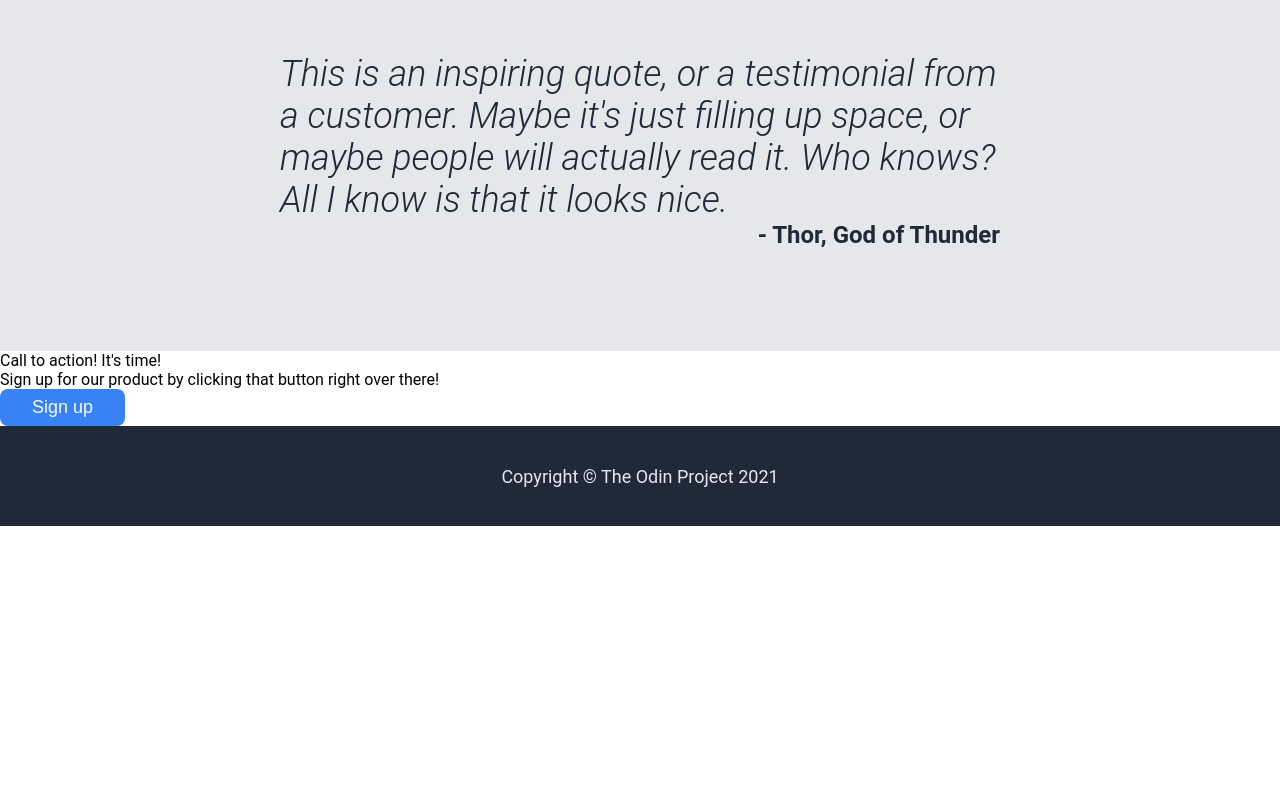
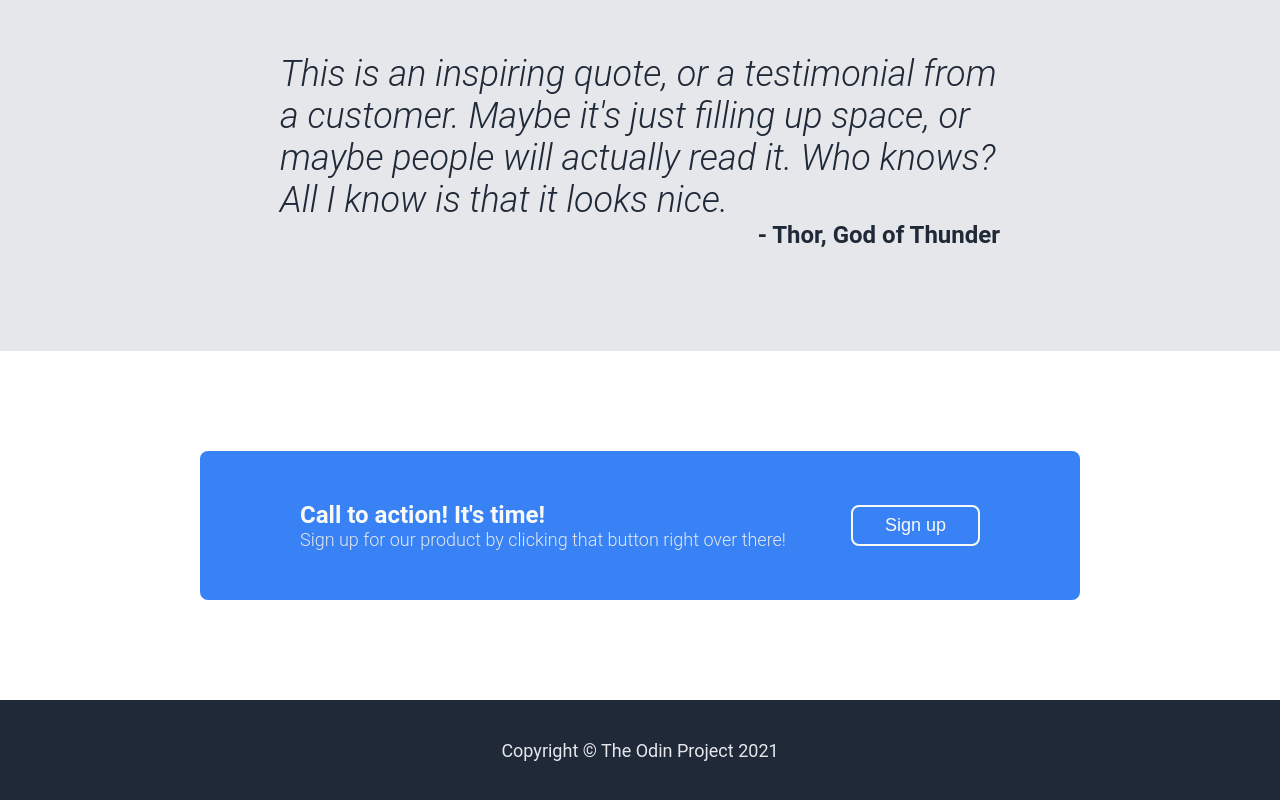
Before and after one commit to dihnometry/odin-landing-page, a plain HTML site: page index.html in a window 1280 px wide. Shown: the part 1116-1916 px from the top of the page. Before the commit the page ends 1642 px from the top, so only its background shows below. Drawn offline with Linux system fonts and the light colour scheme.

Commit message:
Styled modal box

```diff
--- a/style.css
+++ b/style.css
@@ -130,6 +130,35 @@ button {
   color: #1f2937;
 }
 
+.sign-up {
+  padding: 100px 200px;
+}
+
+.box {
+  background-color: #3882f6;
+  padding: 50px 100px;
+  border-radius: 8px;
+  display: flex;
+  justify-content: space-between;
+  align-items: center;
+}
+
+.box-header {
+  font-size: 24px;
+  font-weight: 600;
+  color: #f9faf8;
+}
+
+.box-text {
+  font-size: 18px;
+  font-weight: 300;
+  color: #e5e7eb;
+}
+
+.sign-up button {
+  border: 2px solid #f9faf8;
+}
+
 .footer {
   background-color: #1f2937;
   height: 100px;
```
